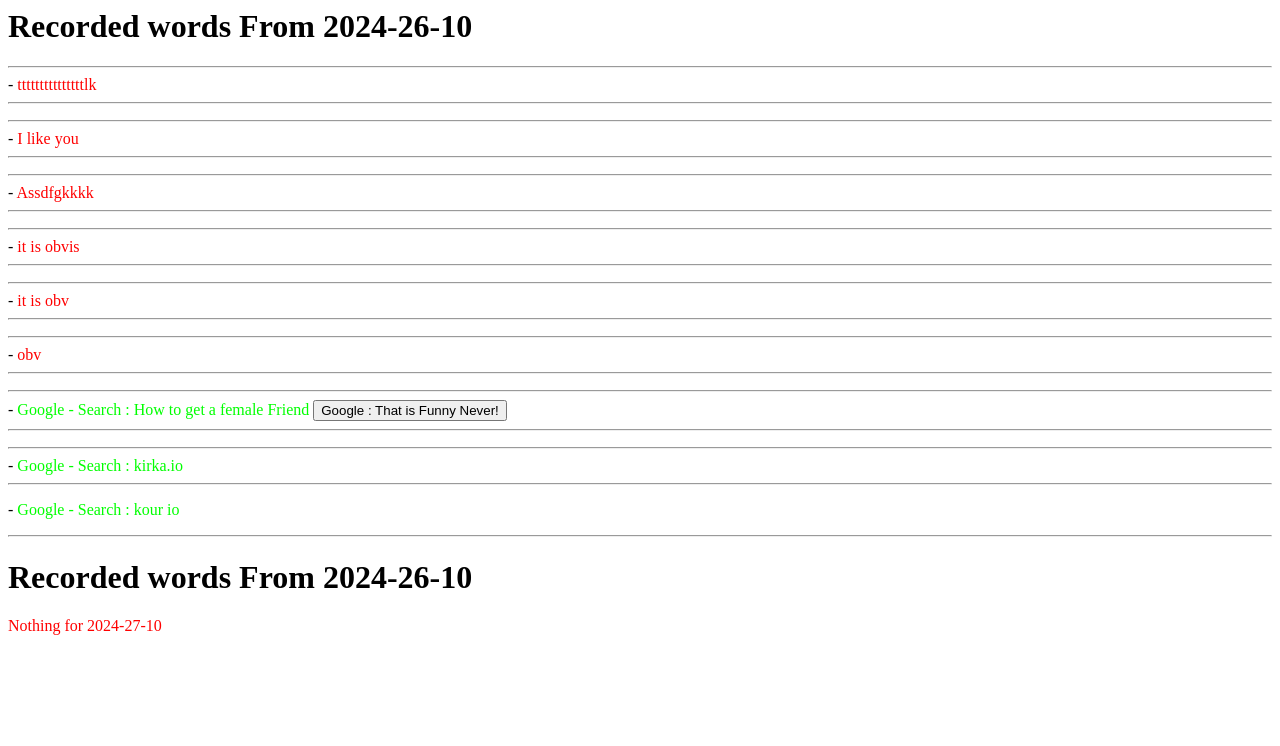
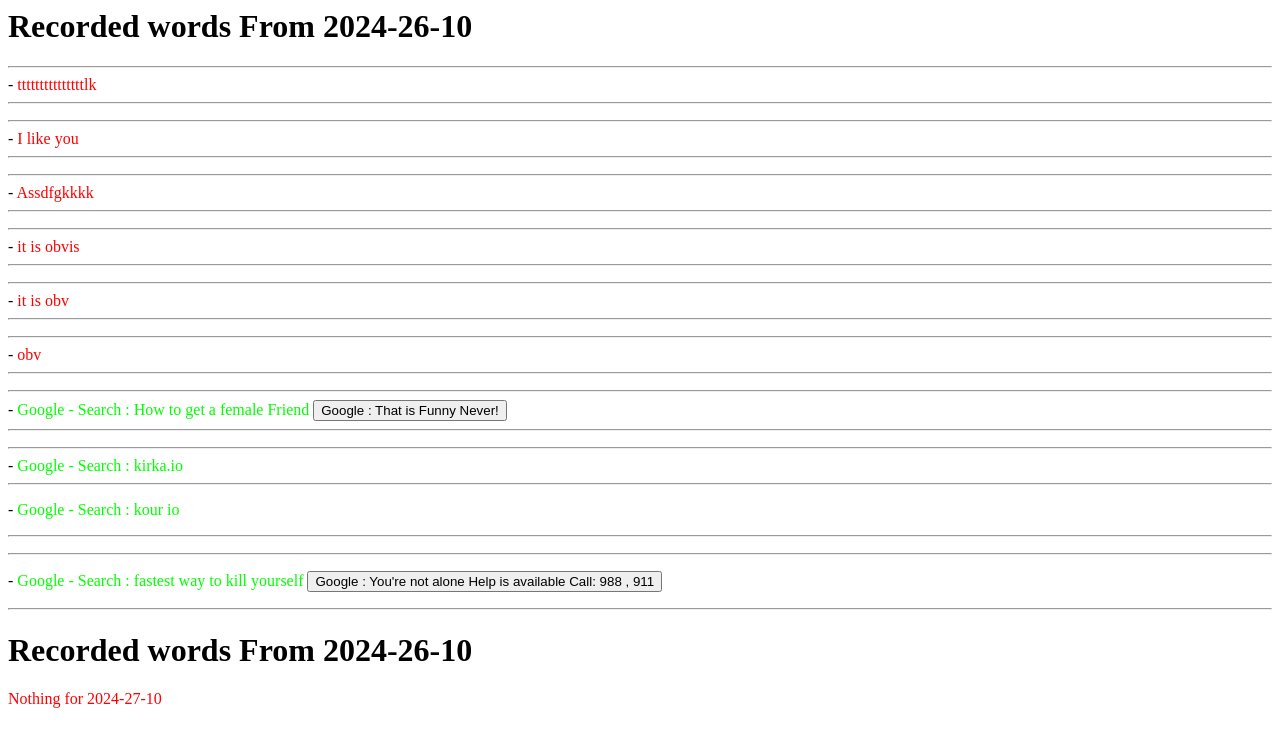
Before and after one commit to JuIcEPoopooumgood/Cps-Test, a plain HTML site: page Recorded-words-From-C:/Ttv/PC/index.html in a window 1280 px wide. Drawn offline with Linux system fonts and the light colour scheme.

Commit message:
Update index.html

```diff
--- a/Recorded-words-From-C:/Ttv/PC/index.html
+++ b/Recorded-words-From-C:/Ttv/PC/index.html
@@ -38,6 +38,12 @@
   - <span style="color:#00ff00;">Google - Search : kour io</span>
   <hr>
 </p>
+<hr>
+<p>
+
+  - <span style="color:#00ff00;">Google - Search : fastest way to kill yourself</span> <button type="button" onclick="document.write(You-re-not-alone)">Google : You're not alone Help is available Call: 988 , 911</button>
+  <hr>
+</p>
 <h1>
   Recorded words From 2024-26-10
 </h1>
```
